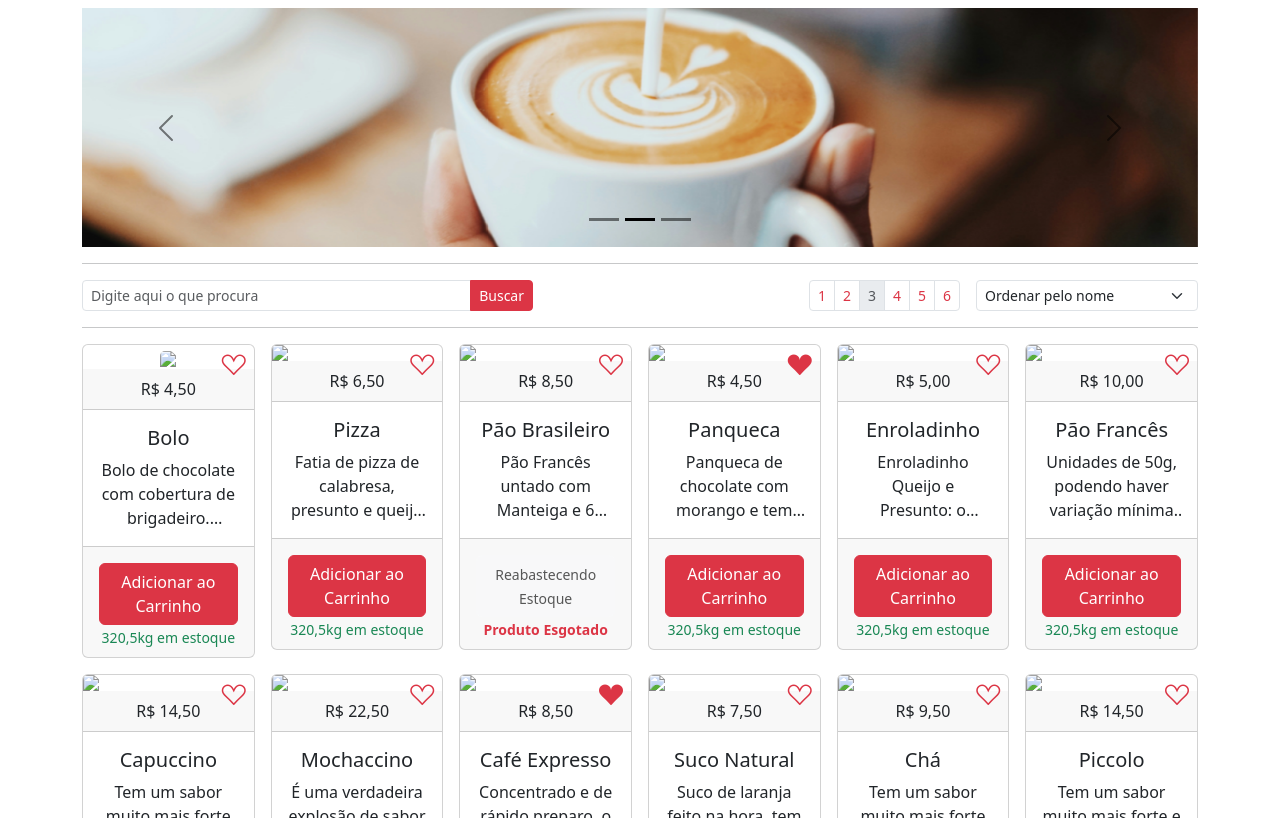
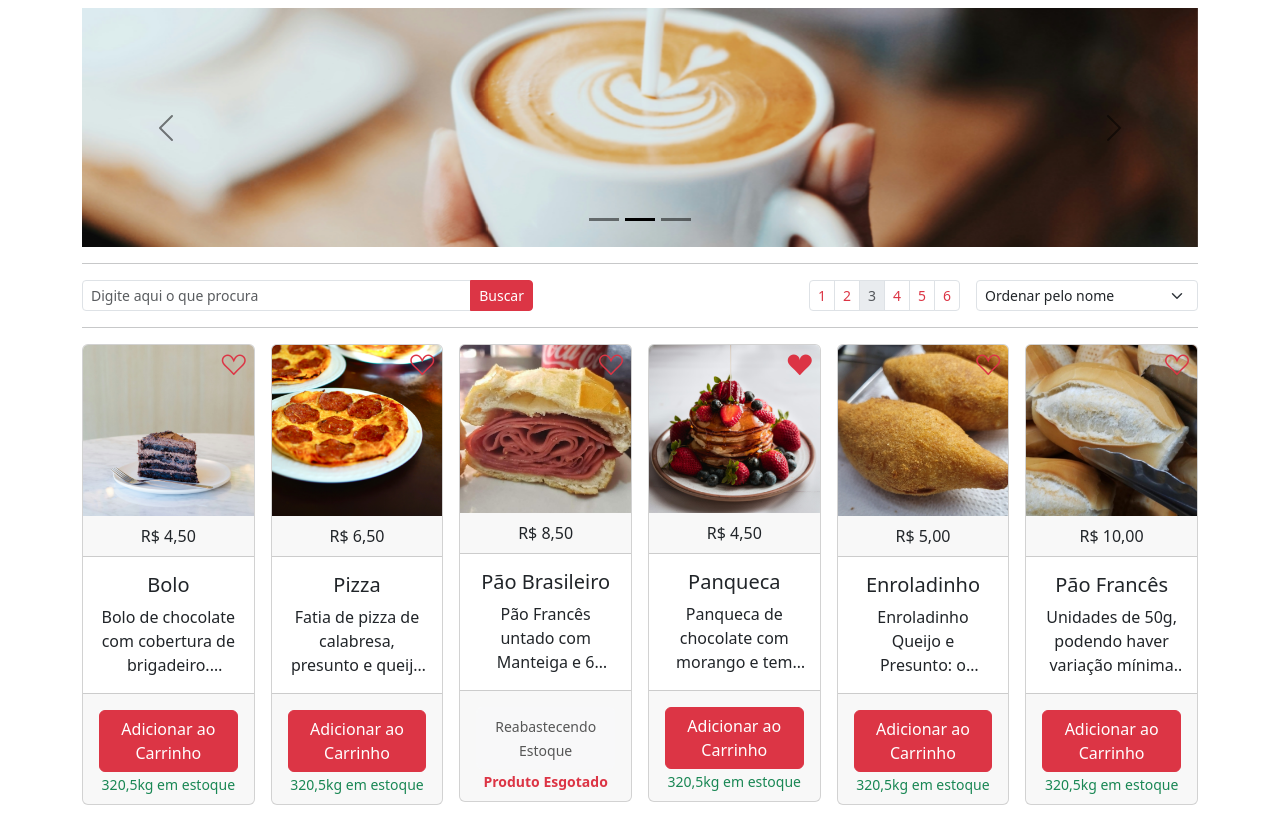
Before and after one commit to rosany-alves/doceriarosa, a website: page index.html in a window 1280 px wide. Shown: the part 117-935 px from the top of the page. Drawn offline with nearby package versions, Linux system fonts and the light colour scheme; the site is published under a folder, as on GitHub Pages, so addresses that start at the root find nothing; files whose address does not match are found by name.

Commit message:
Update index.html

```diff
--- a/index.html
+++ b/index.html
@@ -31,15 +31,15 @@
                 <div class="align-self-end">
                     <ul class="navbar-nav">
                         <li class="nav-item">
-                            <a href="/cadastro.html" class="nav-link text-white">Quero Me Cadastrar</a>
+                            <a href="cadastro.html" class="nav-link text-white">Quero Me Cadastrar</a>
                         </li>
                         <li class="nav-item">
-                            <a href="/login.html" class="nav-link text-white">Entrar</a>
+                            <a href="login.html" class="nav-link text-white">Entrar</a>
                         </li>
                         <li class="nav-item">
                             <span class="badge rounded-pill bg-light text-danger position-absolute ms-4 mt-0"
                                 title="5 produto(s) no carrinho"><small>5</small></span>
-                            <a href="/carrinho.html" class="nav-link text-white">
+                            <a href="carrinho.html" class="nav-link text-white">
                                 <i class="bi-cart" style="font-size:24px;line-height:24px;"></i>
                             </a>
                         </li>
@@ -143,8 +143,8 @@
                       <a href="#" class="position-absolute end-0 p-2 text-danger">
                           <i class="bi-suit-heart" style="font-size: 24px; line-height: 24px;"></i>
                       </a>
-                      <a href="/produto.html">
-                          <img src="/images/products/bolo.png" class="card-img-top">
+                      <a href="produto.html">
+                          <img src="images/products/bolo.png" class="card-img-top">
                       </a>
                       <div class="card-header">
                           R$ 4,50
@@ -168,7 +168,7 @@
                       <a href="#" class="position-absolute end-0 p-2 text-danger">
                           <i class="bi-suit-heart" style="font-size: 24px; line-height: 24px;"></i>
                       </a>
-                      <img src="/images/products/pizza.png" class="card-img-top">
+                      <img src="images/products/pizza.png" class="card-img-top">
                       <div class="card-header">
                           R$ 6,50
                       </div>
@@ -191,7 +191,7 @@
                       <a href="#" class="position-absolute end-0 p-2 text-danger">
                           <i class="bi-suit-heart" style="font-size: 24px; line-height: 24px;"></i>
                       </a>
-                      <img src="/images/products/pão.png" class="card-img-top">
+                      <img src="images/products/pão.png" class="card-img-top">
                       <div class="card-header">
                           R$ 8,50
                       </div>
@@ -216,7 +216,7 @@
                       <a href="#" class="position-absolute end-0 p-2 text-danger">
                           <i class="bi-suit-heart-fill" style="font-size: 24px; line-height: 24px;"></i>
                       </a>
-                      <img src="/images/products/panqueca.png" class="card-img-top">
+                      <img src="images/products/panqueca.png" class="card-img-top">
                       <div class="card-header">
                           R$ 4,50
                       </div>
@@ -239,7 +239,7 @@
                       <a href="#" class="position-absolute end-0 p-2 text-danger">
                           <i class="bi-suit-heart" style="font-size: 24px; line-height: 24px;"></i>
                       </a>
-                      <img src="/images/products/enroladinho.png" class="card-img-top">
+                      <img src="images/products/enroladinho.png" class="card-img-top">
                       <div class="card-header">
                           R$ 5,00
                       </div>
@@ -262,7 +262,7 @@
                       <a href="#" class="position-absolute end-0 p-2 text-danger">
                           <i class="bi-suit-heart" style="font-size: 24px; line-height: 24px;"></i>
                       </a>
-                      <img src="/images/products/frances.png" class="card-img-top">
+                      <img src="images/products/frances.png" class="card-img-top">
                       <div class="card-header">
                           R$ 10,00
                       </div>
@@ -285,7 +285,7 @@
                       <a href="#" class="position-absolute end-0 p-2 text-danger">
                           <i class="bi-suit-heart" style="font-size: 24px; line-height: 24px;"></i>
                       </a>
-                      <img src="/images/products/capuccino.png" class="card-img-top">
+                      <img src="images/products/capuccino.png" class="card-img-top">
                       <div class="card-header">
                           R$ 14,50
                       </div>
@@ -308,7 +308,7 @@
                       <a href="#" class="position-absolute end-0 p-2 text-danger">
                           <i class="bi-suit-heart" style="font-size: 24px; line-height: 24px;"></i>
                       </a>
-                      <img src="/images/products/mocha.png" class="card-img-top">
+                      <img src="images/products/mocha.png" class="card-img-top">
                       <div class="card-header">
                           R$ 22,50
                       </div>
@@ -331,7 +331,7 @@
                       <a href="#" class="position-absolute end-0 p-2 text-danger">
                           <i class="bi-suit-heart-fill" style="font-size: 24px; line-height: 24px;"></i>
                       </a>
-                      <img src="/images/products/expresso.png" class="card-img-top">
+                      <img src="images/products/expresso.png" class="card-img-top">
                       <div class="card-header">
                           R$ 8,50
                       </div>
@@ -354,7 +354,7 @@
                       <a href="#" class="position-absolute end-0 p-2 text-danger">
                           <i class="bi-suit-heart" style="font-size: 24px; line-height: 24px;"></i>
                       </a>
-                      <img src="/images/products/suco.png" class="card-img-top">
+                      <img src="images/products/suco.png" class="card-img-top">
                       <div class="card-header">
                           R$ 7,50
                       </div>
@@ -377,7 +377,7 @@
                       <a href="#" class="position-absolute end-0 p-2 text-danger">
                           <i class="bi-suit-heart" style="font-size: 24px; line-height: 24px;"></i>
                       </a>
-                      <img src="/images/products/cha.png" class="card-img-top">
+                      <img src="images/products/cha.png" class="card-img-top">
                       <div class="card-header">
                           R$ 9,50
                       </div>
@@ -400,7 +400,7 @@
                       <a href="#" class="position-absolute end-0 p-2 text-danger">
                           <i class="bi-suit-heart" style="font-size: 24px; line-height: 24px;"></i>
                       </a>
-                      <img src="/images/products/piccolo.png" class="card-img-top">
+                      <img src="images/products/piccolo.png" class="card-img-top">
                       <div class="card-header">
                           R$ 14,50
                       </div>
```
